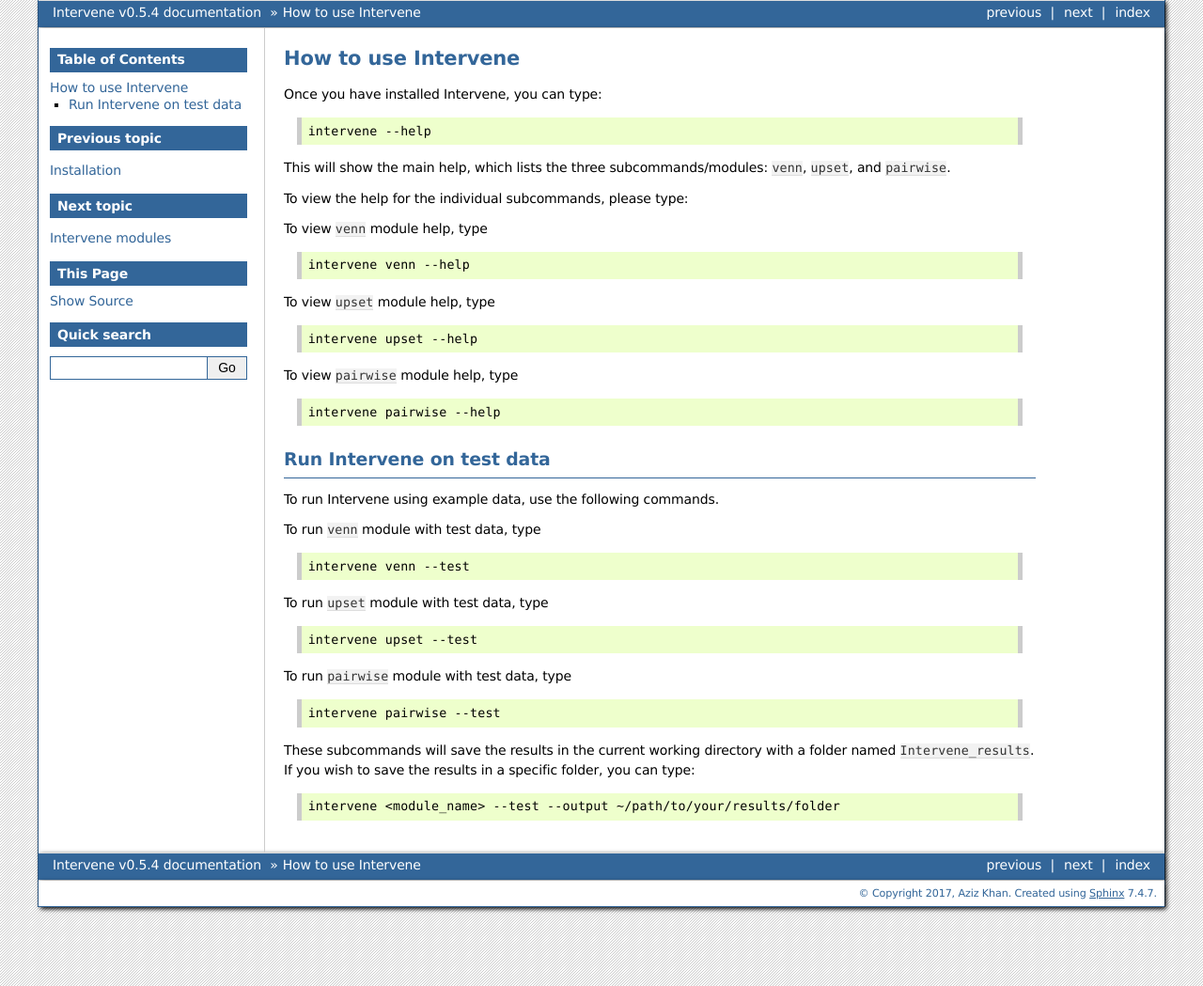
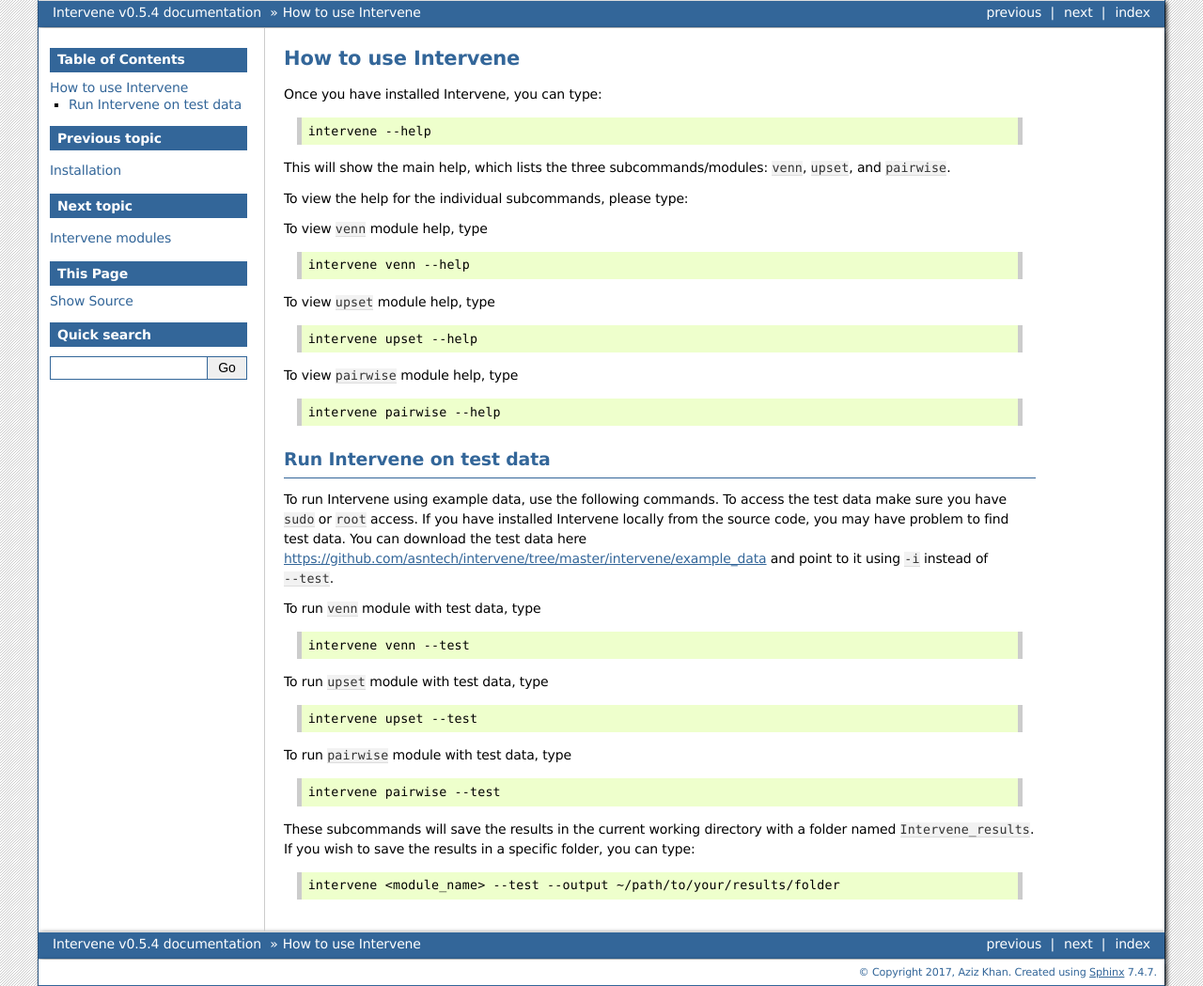
Before and after one commit to asntech/intervene, a Sphinx documentation site: the page built from docs/how_to_use.rst, in a window 1280 px wide. Shown: the whole page at 94% size. Built offline with Sphinx 7.4.7, drawn with Linux system fonts in a browser that asks for light colours.

Commit message:
Docs update

```diff
--- a/docs/how_to_use.rst
+++ b/docs/how_to_use.rst
@@ -34,7 +34,7 @@
 Run Intervene on test data
 ==========================
 
-To run Intervene using example data, use the following commands.
+To run Intervene using example data, use the following commands. To access the test data make sure you have ``sudo`` or ``root`` access. If you have installed Intervene locally from the source code, you may have problem to find test data. You can download the test data here https://github.com/asntech/intervene/tree/master/intervene/example_data and point to it using ``-i`` instead of ``--test``.
 
 To run ``venn`` module with test data, type
 
```
Also changed, not shown: 1 other file.
